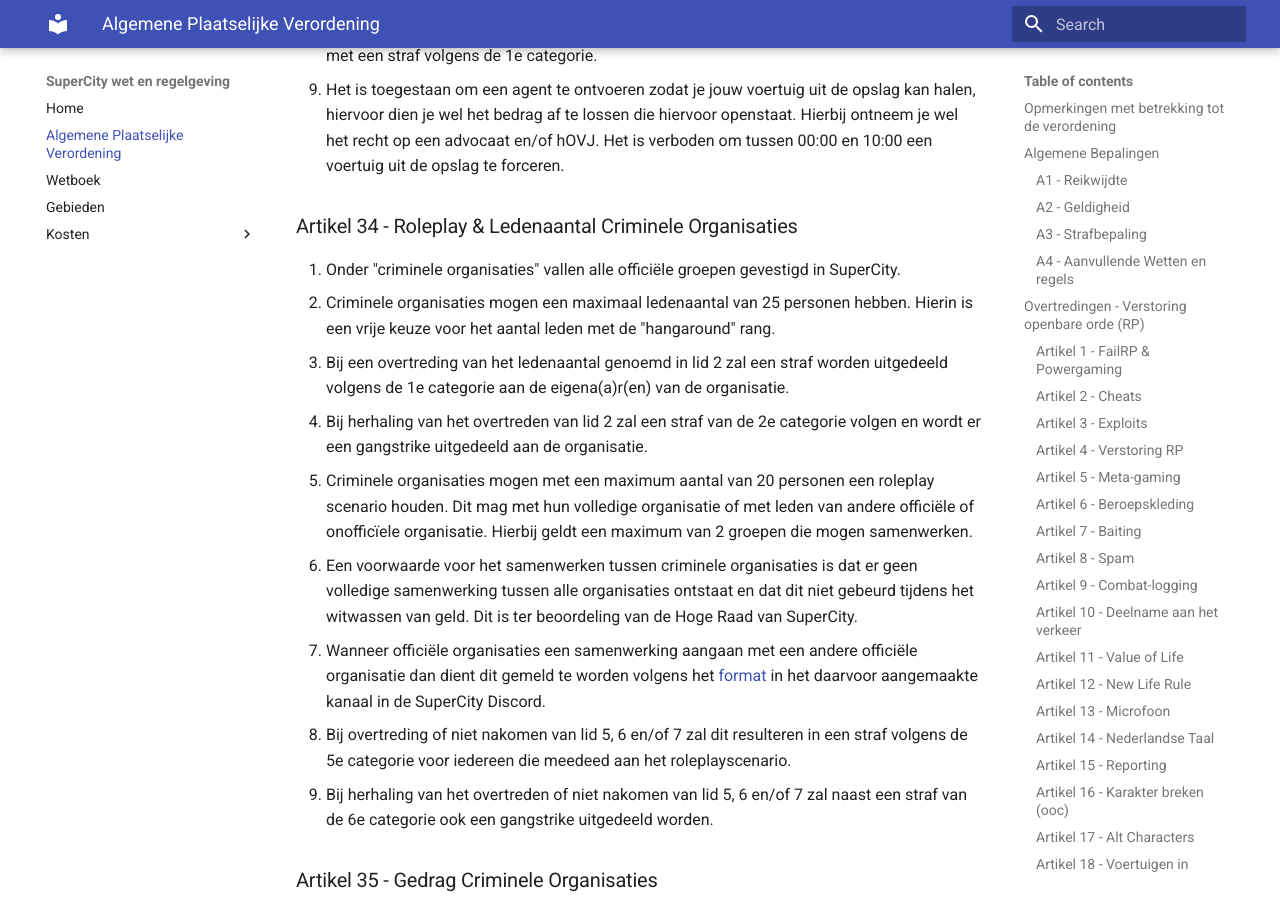
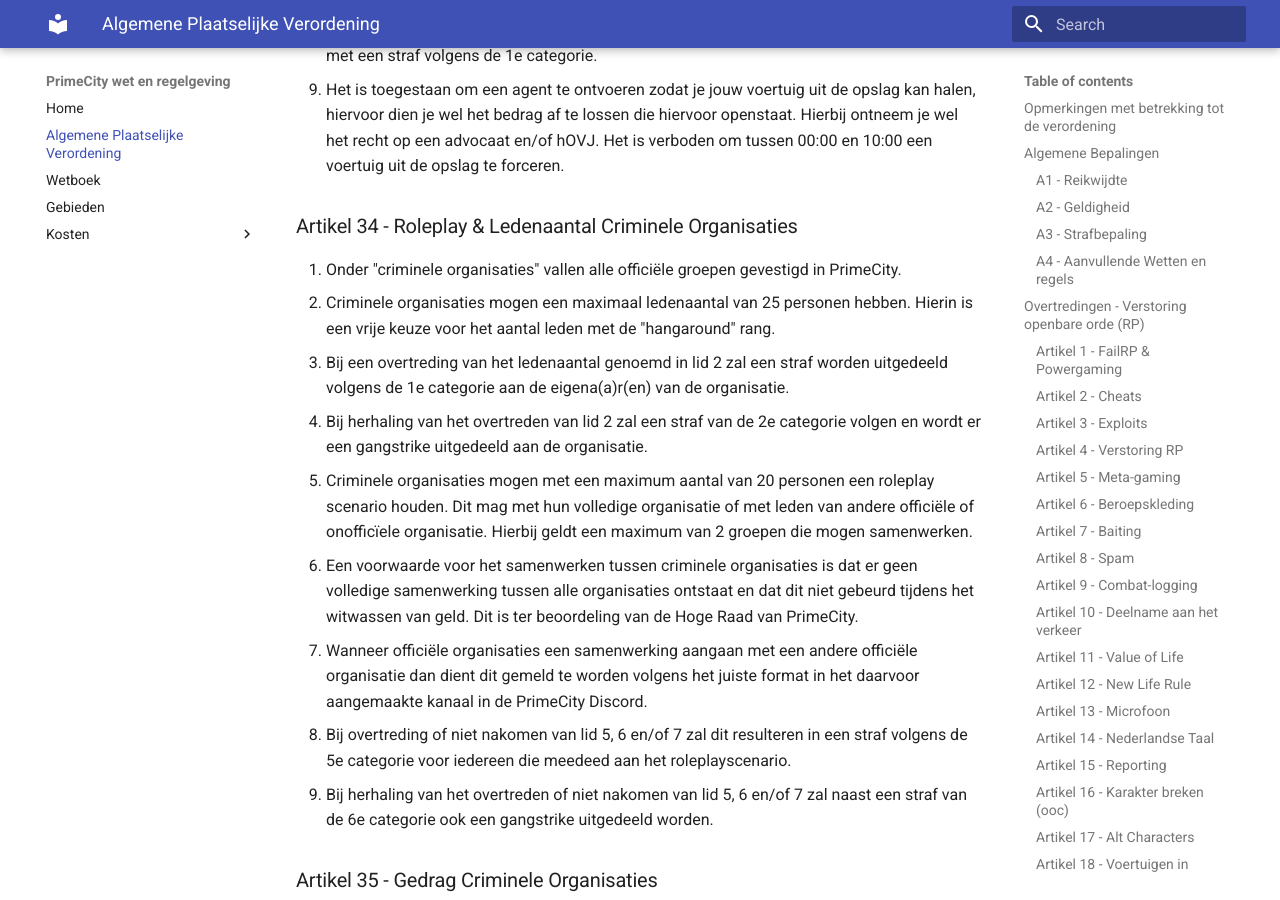
Before and after one commit to mickjoel/wetboek.sunstone, an MkDocs documentation site: the page built from docs/apv.md, in a window 1280 px wide and 900 px high, scrolled down 16681 px. Built offline with MkDocs 1.6.1 and Material for MkDocs 9.7.7, drawn with Linux system fonts in a browser that asks for light colours; some of the changed text lies outside the part shown.

Commit message:
$Adding initial documentation files

````diff
--- a/docs/apv.md
+++ b/docs/apv.md
@@ -1,14 +1,14 @@
-# Algemene Plaatselijke Verordening SuperCity
+# Algemene Plaatselijke Verordening PrimeCity
 
 ### Opmerkingen met betrekking tot de verordening
 
-Het Wetboek van Strafrecht, specifiek bedoeld voor SuperCity, wordt hierbij ingetrokken en vervangen door deze APV.
+Het Wetboek van Strafrecht, specifiek bedoeld voor PrimeCity, wordt hierbij ingetrokken en vervangen door deze APV.
 
 ## Algemene Bepalingen
 
 ### A1 - Reikwijdte
 
-1. Deze Algemene Plaatselijke Verordening (verder aangeduid als APV) is bedoeld als aanvulling op het Nederlands Recht en heeft betrekking op het eiland, de gemeente, en de stad SuperCity.
+1. Deze Algemene Plaatselijke Verordening (verder aangeduid als APV) is bedoeld als aanvulling op het Nederlands Recht en heeft betrekking op het eiland, de gemeente, en de stad PrimeCity.
 2. De APV biedt een indicerend kader voor eventuele bestraffing in-game (“in RP”), maar is verder bedoeld voor het afhandelen van straffen buiten de RP om.
 
 ### A2 - Geldigheid
@@ -41,10 +41,10 @@ Het Wetboek van Strafrecht, specifiek bedoeld voor SuperCity, wordt hierbij inge
 
 ### A4 - Aanvullende Wetten en regels
 
-1. Aanvullend op de APV is er het Wetboek SuperCity (WSCP), waarin alle wetten, artikelen en bepalingen zijn opgenomen die gelden in SuperCity.
+1. Aanvullend op de APV is er het Wetboek PrimeCity (WPRP), waarin alle wetten, artikelen en bepalingen zijn opgenomen die gelden in PrimeCity.
    * In dit Wetboek is opgenomen alle criminele feiten, de bijbehorende boetes, gevangenisstraffen enzovoorts.
 2. Dit Wetboek heeft, net als de APV, een basis in het Nederlands Recht.
-   * Het Nederlands Recht is zodoende leidend, *tenzij* er een Wet of Bepaling is opgenomen in de WSCP. Dan is deze leidend.
+   * Het Nederlands Recht is zodoende leidend, *tenzij* er een Wet of Bepaling is opgenomen in de WPRP. Dan is deze leidend.
 3. Dit wetboek is, net als deze APV en conform de rechtsstaat, ten alle tijden openbaar.
 
 ## Overtredingen - Verstoring openbare orde (RP)
@@ -109,7 +109,7 @@ Het Wetboek van Strafrecht, specifiek bedoeld voor SuperCity, wordt hierbij inge
 4. Voor communicatie over lengte in game kun je een telefoon en/of portofoon gebruiken welke je in de telefoon winkel kunt kopen.
 5. Bij het gebruik van een portofoon-systeem in welke vorm dan ook dient de persoon die praat ook ingame te horen te zijn.
 6. Het niet naleven van het feit beschreven in lid 5 staat eveneens bekend als "meta-gaming" en zal worden bestraft worden met een straf van de 1e categorie
-7. Wanneer je met meerdere mensen die op SuperCity spelen in een voice call zit is streamen niet toegestaan en moet je gedeafened en gemute zijn.
+7. Wanneer je met meerdere mensen die op PrimeCity spelen in een voice call zit is streamen niet toegestaan en moet je gedeafened en gemute zijn.
 8. Het overtreden van lid 7 zal resulteren in een straf van minimaal de 1e categorie.
 9. Om een overvalscenario uit te voeren is het toegestaan om via Discord aanvullende documenten en bijlagen te sturen. Dit dient echter altijd ondersteund te worden door middel van een in-game document.
 10. Ten behoeve van het handhaven van dit artikel is een stafflid bevoegd om beelden op te vragen van de persoon die verdacht wordt van het overtreden van lid 7. Indien de speler dit niet kan, dan volgt er een straf volgens lid 3.
@@ -118,7 +118,7 @@ Het Wetboek van Strafrecht, specifiek bedoeld voor SuperCity, wordt hierbij inge
 
 1. Er wordt geacht dat de kleding wordt gedragen die is verstrekt door de baas voor het uitvoeren van het beroep. Wordt dit niet gedaan, zal er gestraft worden met een straf volgens de 2e categorie.
 2. Hij/zij die als niet ambtenaar kleding draagt van één van de overheids banen zal gestraft worden met een straf volgens de 2e categorie.
-3. Officiële kleding verstrekt vanuit SuperCity bedoeld voor specifieke groeperingen mogen niet door andere gebruikt worden tenzij hier sterke roleplay aan verbonden is.
+3. Officiële kleding verstrekt vanuit PrimeCity bedoeld voor specifieke groeperingen mogen niet door andere gebruikt worden tenzij hier sterke roleplay aan verbonden is.
 4. Overtreding van lid 3 zal worden bestraft met een straf uit van de 1e categorie.
 5. Onder ambtenaar vallen de mensen in dienst bij één van de volgende instanties:
     * Politie
@@ -356,13 +356,13 @@ De overtreding beschreven in lid 1 staat bekend als “spam”
 
 ### Artikel 34 - Roleplay & Ledenaantal Criminele Organisaties
 
-1. Onder "criminele organisaties" vallen alle officiële groepen gevestigd in SuperCity.
+1. Onder "criminele organisaties" vallen alle officiële groepen gevestigd in PrimeCity.
 2. Criminele organisaties mogen een maximaal ledenaantal van 25 personen hebben. Hierin is een vrije keuze voor het aantal leden met de "hangaround" rang.
 3. Bij een overtreding van het ledenaantal genoemd in lid 2 zal een straf worden uitgedeeld volgens de 1e categorie aan de eigena(a)r(en) van de organisatie.
 4. Bij herhaling van het overtreden van lid 2 zal een straf van de 2e categorie volgen en wordt er een gangstrike uitgedeeld aan de organisatie.
 5. Criminele organisaties mogen met een maximum aantal van 20 personen een roleplay scenario houden. Dit mag met hun volledige organisatie of met leden van andere officiële of onofficïele organisatie. Hierbij geldt een maximum van 2 groepen die mogen samenwerken.
-6. Een voorwaarde voor het samenwerken tussen criminele organisaties is dat er geen volledige samenwerking tussen alle organisaties ontstaat en dat dit niet gebeurd tijdens het witwassen van geld. Dit is ter beoordeling van de Hoge Raad van SuperCity.
-7. Wanneer officiële organisaties een samenwerking aangaan met een andere officiële organisatie dan dient dit gemeld te worden volgens het [format](/apv/#bijlage-2) in het daarvoor aangemaakte kanaal in de SuperCity Discord.
+6. Een voorwaarde voor het samenwerken tussen criminele organisaties is dat er geen volledige samenwerking tussen alle organisaties ontstaat en dat dit niet gebeurd tijdens het witwassen van geld. Dit is ter beoordeling van de Hoge Raad van PrimeCity.
+7. Wanneer officiële organisaties een samenwerking aangaan met een andere officiële organisatie dan dient dit gemeld te worden volgens het juiste format in het daarvoor aangemaakte kanaal in de PrimeCity Discord.
 8. Bij overtreding of niet nakomen van lid 5, 6 en/of 7 zal dit resulteren in een straf volgens de 5e categorie voor iedereen die meedeed aan het roleplayscenario.
 9. Bij herhaling van het overtreden of niet nakomen van lid 5, 6 en/of 7 zal naast een straf van de 6e categorie ook een gangstrike uitgedeeld worden.
 
@@ -472,7 +472,7 @@ Overtreding van lid 1 wordt bestraft met een straf in de 1e categorie.
 ### Artikel 47 - Discord
 
 1. Het is niet toegestaan om externe discords te gebruiken voor roleplay gerelateerde zaken.
-2. Wanneer je met meerdere mensen die op SuperCity spelen in een voicecall zit, is streamen niet toegestaan en moet je gedeafened en gemute zijn. Als één persoon in-game is en de rest niet en je besluit om alsnog in een call te zitten zonder dat je gedeafened/gemute bent, ben je dus ook in overtreding van deze regel.
+2. Wanneer je met meerdere mensen die op PrimeCity spelen in een voicecall zit, is streamen niet toegestaan en moet je gedeafened en gemute zijn. Als één persoon in-game is en de rest niet en je besluit om alsnog in een call te zitten zonder dat je gedeafened/gemute bent, ben je dus ook in overtreding van deze regel.
 3. Het streamen van de main server in een discord server is nooit toegestaan, tenzij je expliciet toestemming hebt van een stafflid.
 4. Het overtreden van het feit genoemd in lid 1, 2 of 3 zal resulteren in een straf van de 1e categorie.
 5. Het overtreden van het feit genoemd in lid 1, 2 of 3 als eigenaar, moderator en/of stafflid van deze server zal resulteren in een straf van de 7e categorie.
@@ -627,4 +627,4 @@ Het doel van deze samenwerking is [korte omschrijving van de samenwerking].
 ```
 
 ---------------------
-APV opgesteld uit naam van de Hoge Raad, bedoeld voor het eiland, de gemeente en de stad SuperCity, opgetekend door Mick Joel Escobar, te SuperCity.
+APV opgesteld uit naam van de Hoge Raad, bedoeld voor het eiland, de gemeente en de stad PrimeCity, opgetekend door Mick Joel Escobar, te PrimeCity.
--- a/mkdocs.yml
+++ b/mkdocs.yml
@@ -1,10 +1,10 @@
-site_name: SuperCity wet en regelgeving
+site_name: PrimeCity wet en regelgeving
 
 theme:
   name: material
 
 # Copyright
-copyright: Copyright &copy; 2023 - 2024 SuperCity
+copyright: Copyright &copy; 2023 - 2024 PrimeCity
 
 favicon: img/Logo.png
 logo: img/Logo.webp
````
Also changed, not shown: other parts of docs/apv.md (+3 -3 lines), docs/index.md (+7 -8 lines), docs/kosten/advocaat.md (+1 -1 lines), docs/risico-gebieden.md (+2 -2 lines), docs/wetboek.md (+7 -7 lines).
